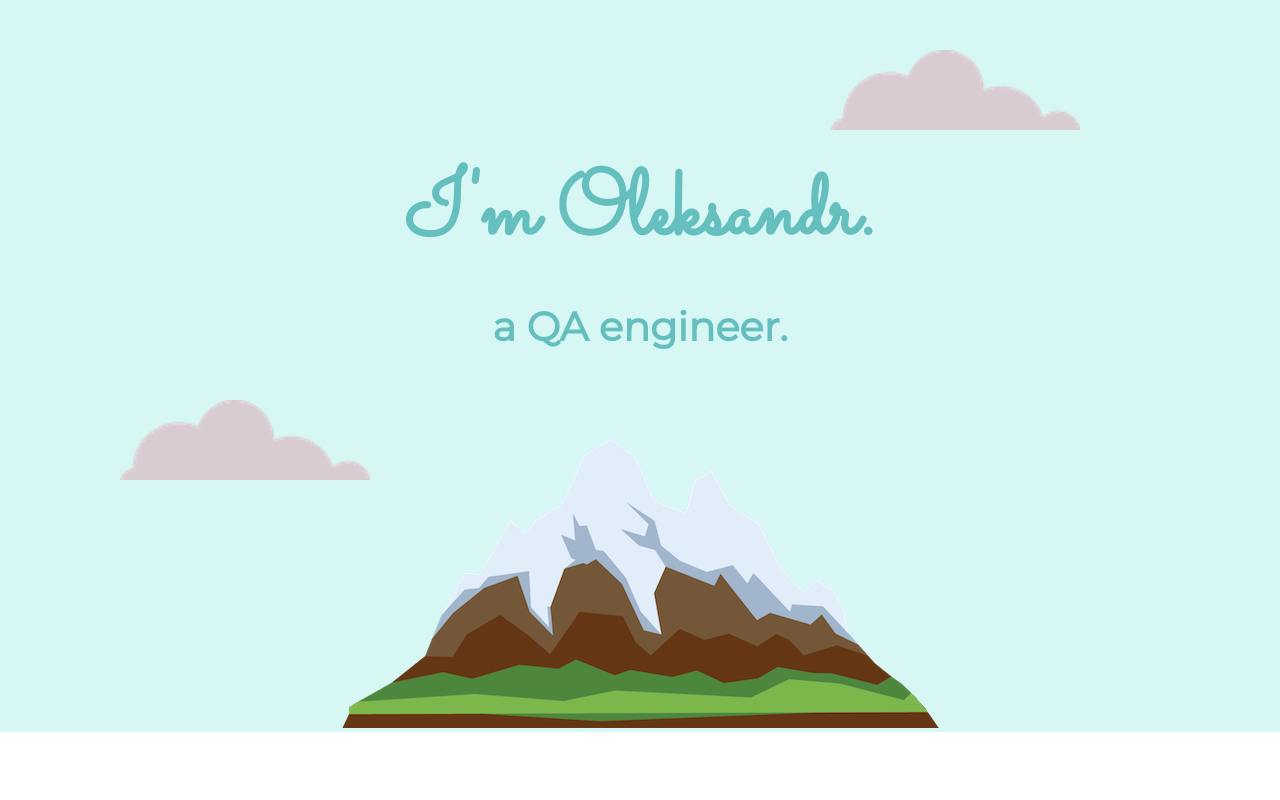
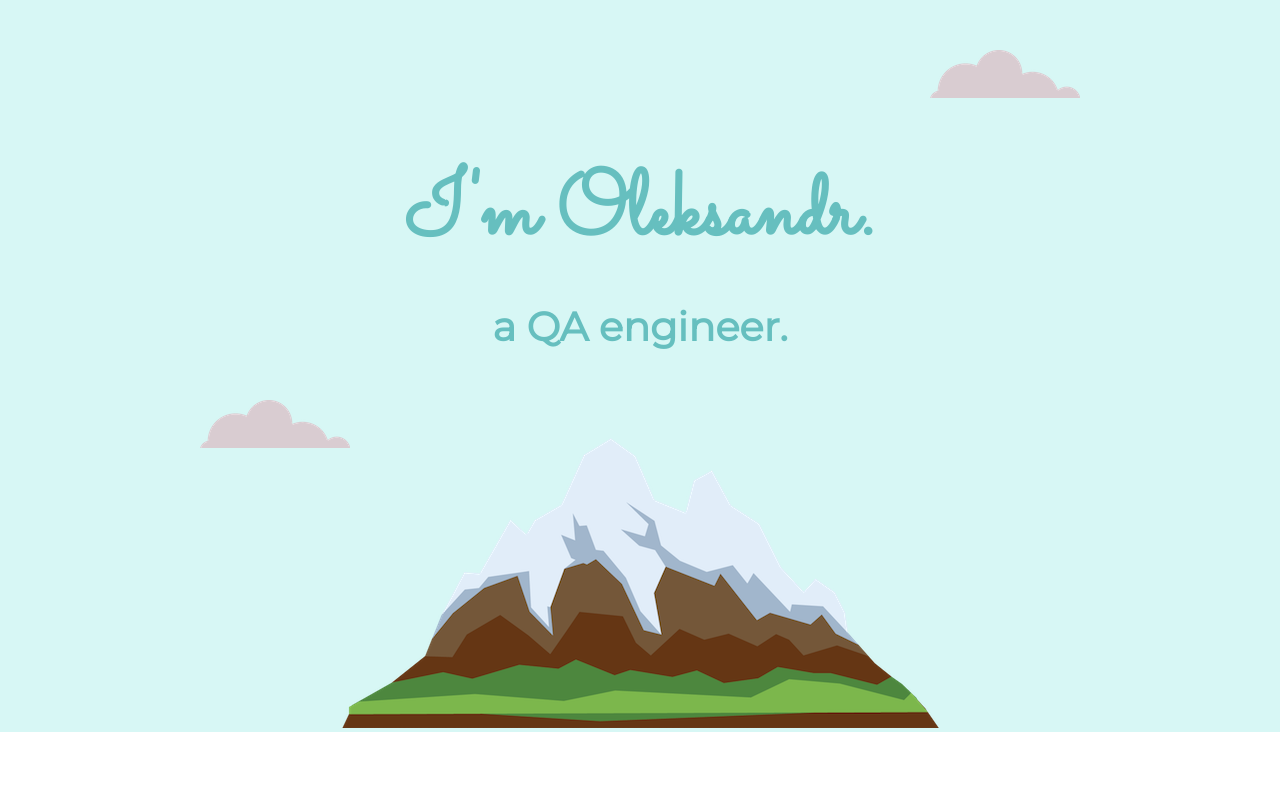
Before and after one commit to SGlaive/cv, a plain HTML site: page index.html in a window 1280 px wide. Shown: the top 800 px of the page. Drawn offline with Linux system fonts and the light colour scheme.

Commit message:
changed the size of the clouds

```diff
--- a/css/styles.css
+++ b/css/styles.css
@@ -72,15 +72,13 @@ p {
 .bottom-cloud {
   position: absolute;
   top: 400px;
-  left: 120px;
-  width: 250px;
+  left: 200px;
 }
 
 .top-cloud {
   position: absolute;
   top: 50px;
   right: 200px;
-  width: 250px;
 }
 
 .computer-img {
```
